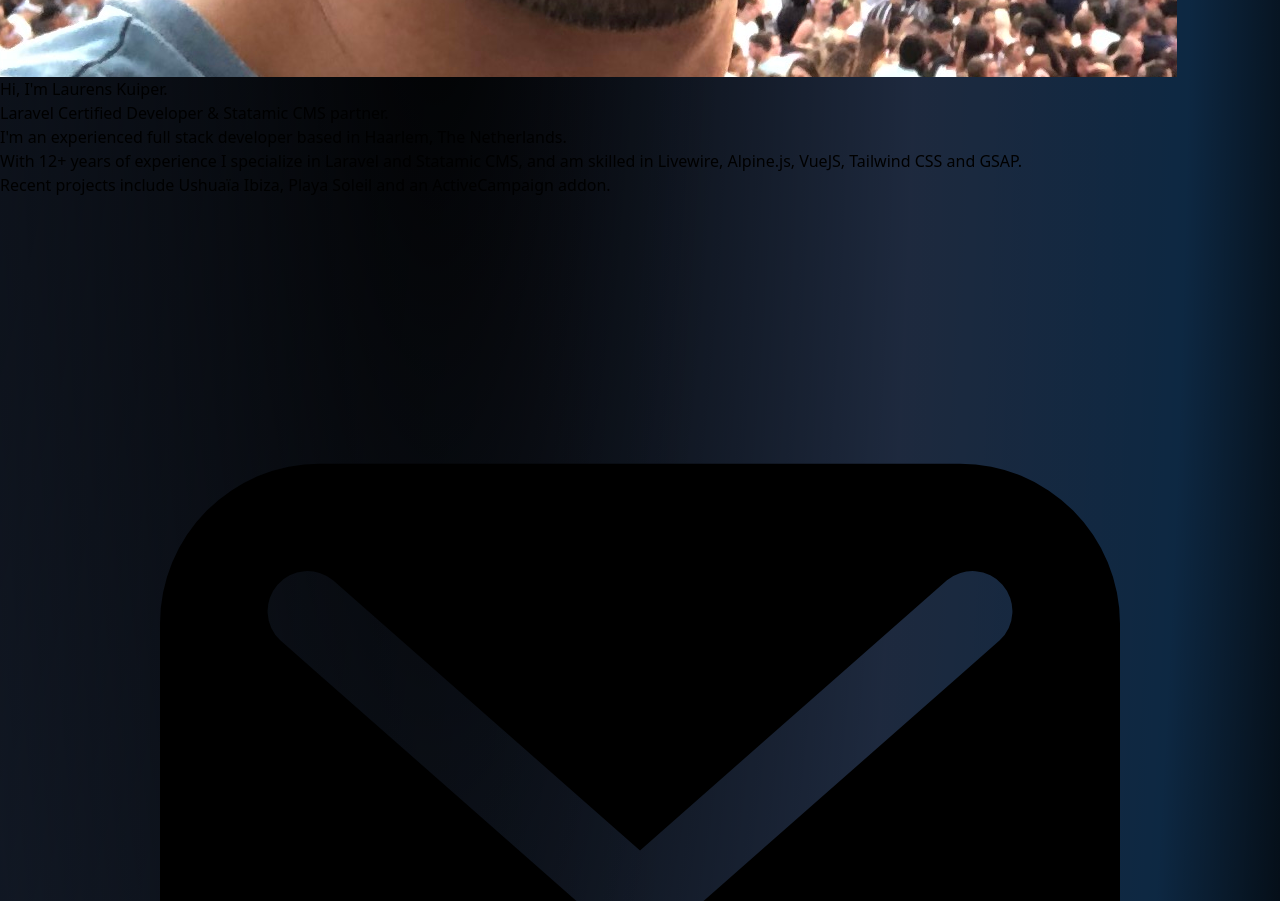
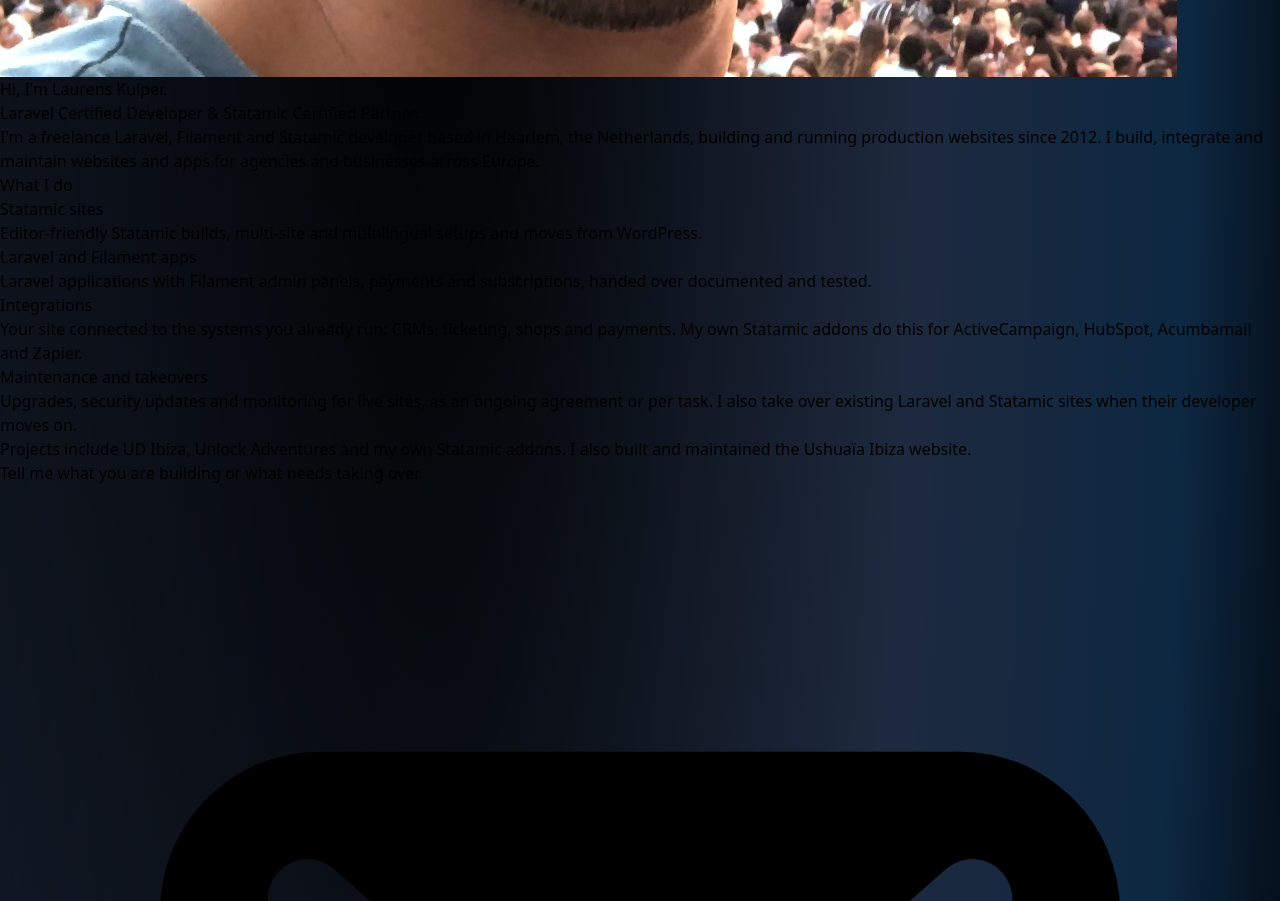
Before and after one commit to lwekuiper/laurenskuiper.com, a Next.js app: page / in a window 1280 px wide. Shown: the part 1100-2001 px from the top of the page. Built offline with nearby package versions, Linux system fonts and the light colour scheme.

Commit message:
feat(home): refresh copy and add what i do section

```diff
--- a/app/page.tsx
+++ b/app/page.tsx
@@ -64,6 +64,33 @@ function SocialLink({
   )
 }
 
+const services = [
+  {
+    title: 'Statamic sites',
+    body: 'Editor-friendly Statamic builds, multi-site and multilingual setups and moves from WordPress.',
+  },
+  {
+    title: 'Laravel and Filament apps',
+    body: 'Laravel applications with Filament admin panels, payments and subscriptions, handed over documented and tested.',
+  },
+  {
+    title: 'Integrations',
+    body: 'Your site connected to the systems you already run: CRMs, ticketing, shops and payments. My own Statamic addons do this for ActiveCampaign, HubSpot, Acumbamail and Zapier.',
+  },
+  {
+    title: 'Maintenance and takeovers',
+    body: 'Upgrades, security updates and monitoring for live sites, as an ongoing agreement or per task. I also take over existing Laravel and Statamic sites when their developer moves on.',
+  },
+]
+
+function ExternalLink({ href, children }: { href: string, children: React.ReactNode }) {
+  return (
+    <a href={href} className="underline text-blue-400 transition hover:text-zinc-300" target="_blank" rel="noreferrer">
+      {children}
+    </a>
+  )
+}
+
 export default function Home() {
   return (
     <>
@@ -73,17 +100,40 @@ export default function Home() {
           <div className="mt-6 text-3xl font-bold tracking-tight text-zinc-800 sm:text-5xl dark:text-zinc-100">
             <p className="text-4xl mb-2">Hi, I&apos;m Laurens Kuiper.</p>
             <h1 className="text-3xl/none">
-              Laravel Certified Developer & Statamic CMS partner.
+              Laravel Certified Developer &amp; Statamic Certified Partner.
             </h1>
           </div>
         </div>
         <div className="max-w-3xl flex flex-col items-center text-center mx-auto">
           <p className="mt-6 text-base text-zinc-600 dark:text-zinc-400">
-            I&apos;m an experienced full stack developer based in Haarlem, The Netherlands.<br />
-            With 12+ years of experience I specialize in Laravel and Statamic CMS, and am skilled in Livewire, Alpine.js, VueJS, Tailwind CSS and GSAP.
+            I&apos;m a freelance Laravel, Filament and Statamic developer based in Haarlem, the Netherlands, building and running production websites since 2012.
+            I build, integrate and maintain websites and apps for agencies and businesses across Europe.
+          </p>
+        </div>
+        <div className="max-w-3xl mx-auto mt-12 border-t border-zinc-100 pt-10 dark:border-zinc-700/40">
+          <h2 className="text-center text-2xl font-bold tracking-tight text-zinc-800 dark:text-zinc-100">
+            What I do
+          </h2>
+          <div className="mt-8 grid grid-cols-1 gap-8 sm:grid-cols-2">
+            {services.map((service) => (
+              <div key={service.title}>
+                <h3 className="text-base font-semibold text-zinc-800 dark:text-zinc-100">
+                  {service.title}
+                </h3>
+                <p className="mt-2 text-sm text-zinc-600 dark:text-zinc-400">
+                  {service.body}
+                </p>
+              </div>
+            ))}
+          </div>
+        </div>
+        <div className="max-w-3xl flex flex-col items-center text-center mx-auto mt-12 border-t border-zinc-100 pt-10 dark:border-zinc-700/40">
+          <p className="text-base text-zinc-600 dark:text-zinc-400">
+            Projects include <ExternalLink href="https://www.ibizaud.com">UD Ibiza</ExternalLink>, <ExternalLink href="https://www.unlockadventures.nl">Unlock Adventures</ExternalLink> and my own <ExternalLink href="https://statamic.com/creators/lwekuiper">Statamic addons</ExternalLink>.
+            I also built and maintained the Ushuaïa Ibiza website.
           </p>
           <p className="mt-6 text-base text-zinc-600 dark:text-zinc-400">
-            Recent projects include <a href="https://www.theushuaiaexperience.com/en/club" className="underline text-blue-400 transition hover:text-zinc-300" target="_blank" rel="noreferrer">Ushuaïa Ibiza</a>, <a href="https://www.playasoleil.com" className="underline text-blue-400 transition hover:text-zinc-300" target="_blank" rel="noreferrer">Playa Soleil</a> and an <a href="https://statamic.com/addons/lwekuiper/activecampaign" className="underline text-blue-400 transition hover:text-zinc-300" target="_blank" rel="noreferrer">ActiveCampaign addon</a>.
+            Tell me what you are building or what needs taking over.
           </p>
           <SocialLink
             href="mailto:laurens@laurenskuiper.com"
@@ -93,6 +143,12 @@ export default function Home() {
           >
             laurens@laurenskuiper.com
           </SocialLink>
+          <Link
+            href="/about"
+            className="mt-4 text-sm font-medium text-zinc-500 underline transition hover:text-zinc-600 dark:text-zinc-400 dark:hover:text-zinc-300"
+          >
+            About me
+          </Link>
           <div className="mt-6 flex gap-6 border-t border-zinc-100 pt-8 dark:border-zinc-700/40">
             <SocialLink
               href="https://www.linkedin.com/in/lwekuiper/"
```
